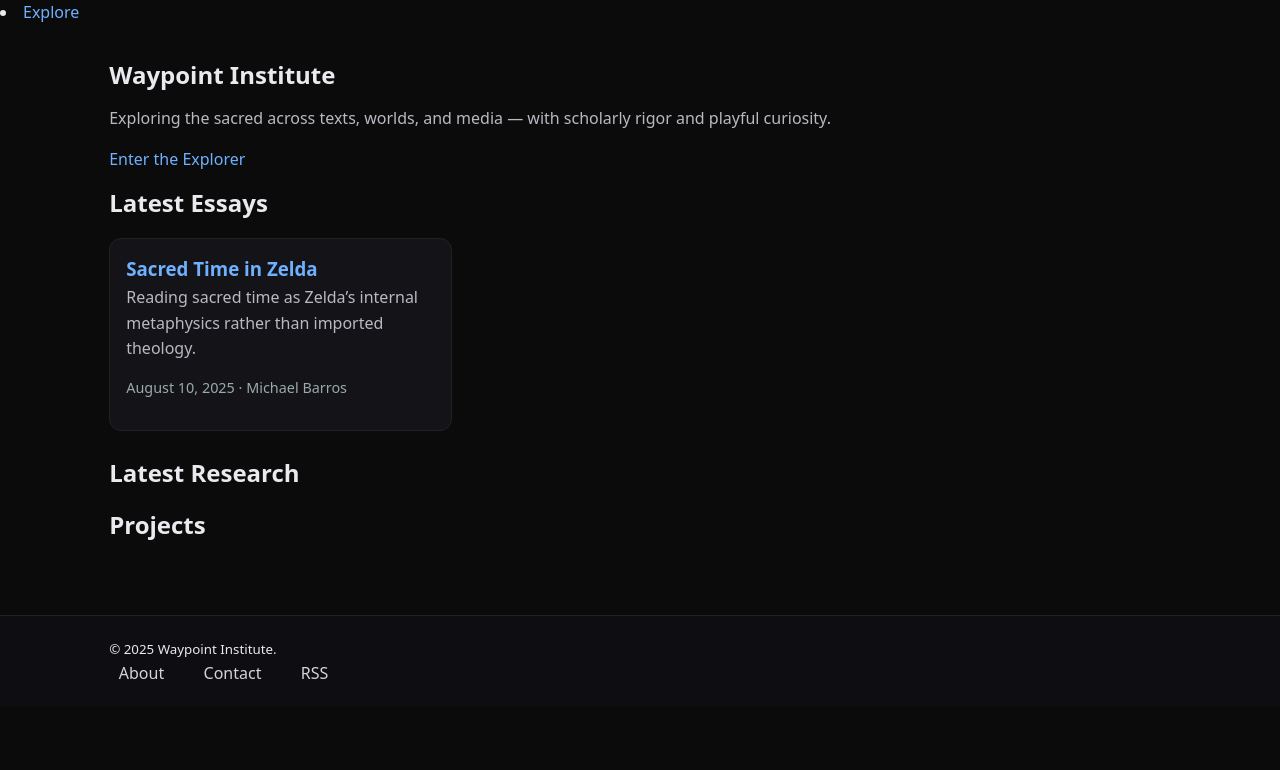
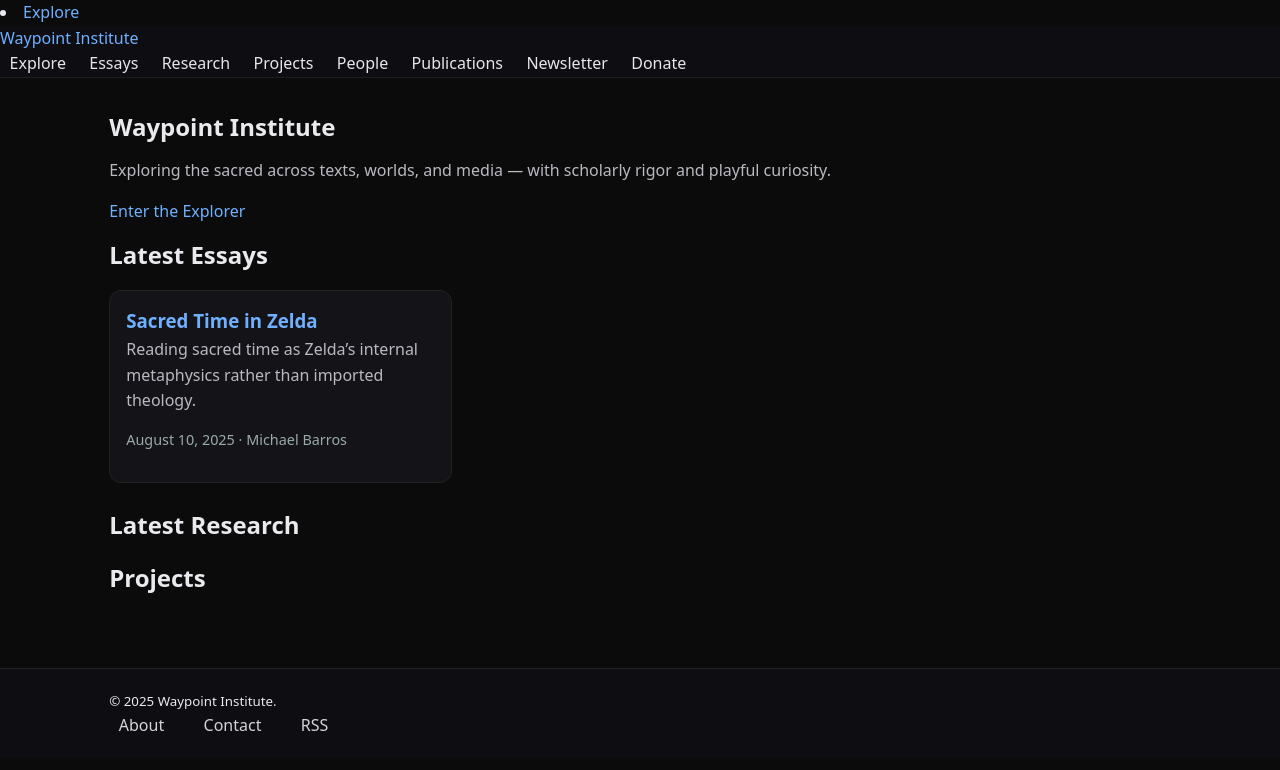
Before and after one commit to waypointinstitute/waypointinstitute, a Jekyll site: the page built from index.html, in a window 1280 px wide. Shown: the top 770 px of the page. Built offline with Jekyll 4.4.1, drawn with Linux system fonts in a browser that asks for light colours.

Commit message:
Update header.html

```diff
--- a/_includes/header.html
+++ b/_includes/header.html
@@ -1 +1,17 @@
 <li><a href="{{ '/explore/' | relative_url }}">Explore</a></li>
+<header class="site-header">
+  <div class="container">
+    <a class="site-brand" href="{{ '/' | relative_url }}">Waypoint Institute</a>
+
+    <nav class="site-nav">
+      <a href="{{ '/explore/' | relative_url }}" {% if page.url == '/explore/' %}aria-current="page"{% endif %}>Explore</a>
+      <a href="{{ '/essays/' | relative_url }}" {% if page.url == '/essays/' %}aria-current="page"{% endif %}>Essays</a>
+      <a href="{{ '/research/' | relative_url }}" {% if page.url == '/research/' %}aria-current="page"{% endif %}>Research</a>
+      <a href="{{ '/projects/' | relative_url }}" {% if page.url == '/projects/' %}aria-current="page"{% endif %}>Projects</a>
+      <a href="{{ '/people/' | relative_url }}" {% if page.url == '/people/' %}aria-current="page"{% endif %}>People</a>
+      <a href="{{ '/publications/' | relative_url }}" {% if page.url == '/publications/' %}aria-current="page"{% endif %}>Publications</a>
+      <a href="{{ '/newsletter/' | relative_url }}" {% if page.url == '/newsletter/' %}aria-current="page"{% endif %}>Newsletter</a>
+      <a href="{{ '/donate/' | relative_url }}" {% if page.url == '/donate/' %}aria-current="page"{% endif %}>Donate</a>
+    </nav>
+  </div>
+</header>
```
